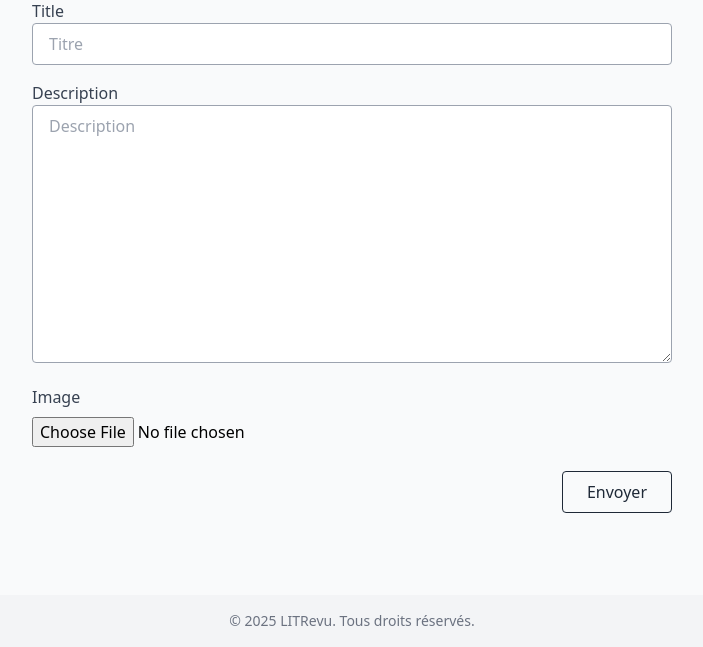
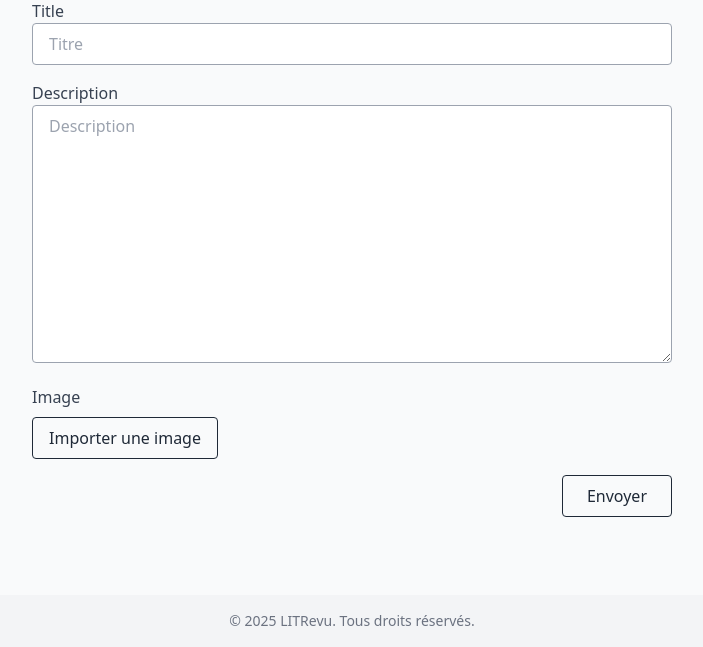
Before and after one commit to LsFbr/OC_Project9_LITRevu, a Django app: page /ticket/ in a window 1280 px wide. Shown: the part 153-800 px from the top of the page, without its empty margins (288-991 px from the left). Run offline with Django 5.2, Linux system fonts and the light colour scheme; the visitor is signed in with stand-in values (Sample User, id 1); some libraries are stand-ins or nearby versions.

Commit message:
feat(ticket.html): Revamp image upload functionality with a custom file input, preview, and clear button for improved user experience

```diff
--- a/litrevu/web_app/templates/web_app/ticket.html
+++ b/litrevu/web_app/templates/web_app/ticket.html
@@ -20,8 +20,25 @@
             {% endif %}
         </div>
         <div class="mb-4">
-            <label for="{{ form.image.id_for_label }}" class="block text-gray-700">{{ form.image.label }}</label>
-            {{ form.image }}
+            <label class="block text-gray-700 mb-2">Image</label>
+
+            <input id="id_image" name="image" type="file" accept="image/*" class="sr-only">
+
+            <label for="id_image"
+                   id="btn-pick-image"
+                   class="inline-flex items-center gap-2 border border-gray-800 text-gray-800 font-medium py-2 px-4 rounded hover:bg-gray-100 cursor-pointer">
+              <span id="btn-pick-label">Importer une image</span>
+            </label>
+
+            <button type="button"
+                    id="btn-clear-image"
+                    class="hidden ml-3 inline-flex items-center gap-2 border border-red-600 text-red-600 font-medium py-2 px-4 rounded hover:bg-red-50">
+              Supprimer fichier
+            </button>
+            <img id="image-preview"
+                src=""
+                alt="Aperçu de l'image"
+                class="hidden w-auto max-h-48 object-cover rounded mt-3">
             {% if form.image.errors %}
                 <p class="text-red-500 text-sm mt-1">{{ form.image.errors.0 }}</p>
             {% endif %}
@@ -37,3 +54,47 @@
     </form>
 </div>
 {% endblock %}
+{% block scripts %}
+<script>
+    document.addEventListener("DOMContentLoaded", function () {
+      const fileInput   = document.getElementById("id_image");
+      const btnPickText = document.getElementById("btn-pick-label");
+      const btnClear    = document.getElementById("btn-clear-image");
+      const preview     = document.getElementById("image-preview");
+
+      if (!fileInput) return;
+
+      function resetPreview() {
+        preview.src = "";
+        preview.classList.add("hidden");
+        btnClear.classList.add("hidden");
+        btnPickText.textContent = "Télécharger fichier";
+      }
+
+      function showPreview(file) {
+        const reader = new FileReader();
+        reader.onload = function (e) {
+          preview.src = e.target.result;
+          preview.classList.remove("hidden");
+          btnClear.classList.remove("hidden");
+          btnPickText.textContent = "Changer fichier";
+        };
+        reader.readAsDataURL(file);
+      }
+
+      fileInput.addEventListener("change", function () {
+        const file = this.files && this.files[0];
+        if (!file) {
+          resetPreview();
+          return;
+        }
+        showPreview(file);
+      });
+
+      btnClear?.addEventListener("click", function () {
+        fileInput.value = "";
+        resetPreview();
+      });
+    });
+    </script>
+{% endblock %}
```
